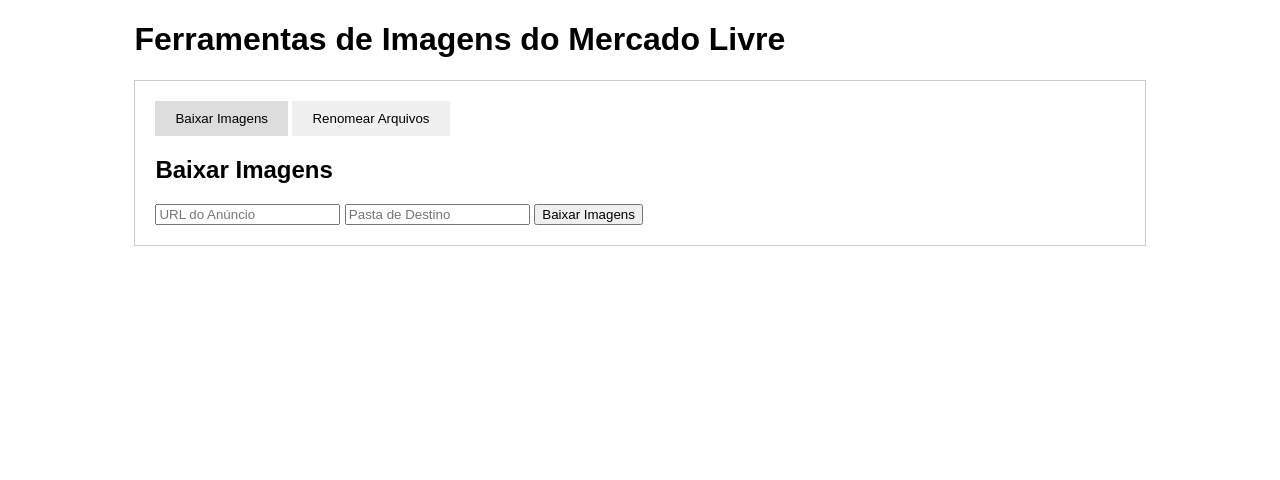
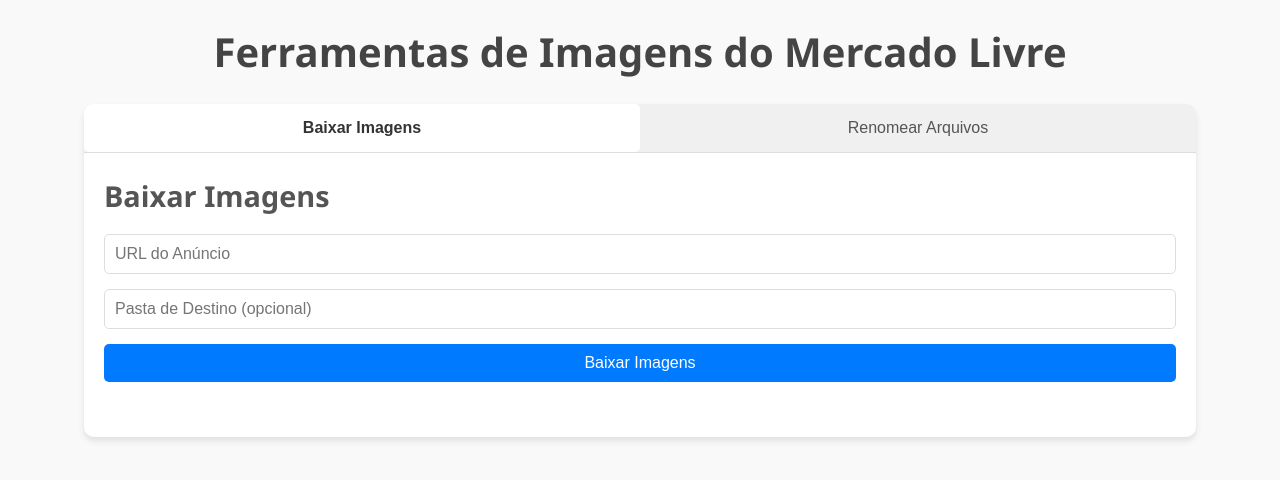
Before and after one commit to guigomaster01/mlImageDownload, a Flask app: page / in a window 1280 px wide. Shown: the top 480 px of the page. Run offline with Flask 3, Linux system fonts and the light colour scheme.

Commit message:
Deixando mais bonito o codigo

```diff
--- a/static/script.js
+++ b/static/script.js
@@ -13,7 +13,7 @@
     });
 });
 
-// Baixar Imagens
+// Função pra baixar imgs
 document.getElementById('baixar_button').addEventListener('click', () => {
     const urlAnuncio = document.getElementById('url_anuncio').value;
     const pastaBaixar = document.getElementById('pasta_baixar').value;
@@ -38,7 +38,7 @@
     });
 });
 
-// Renomear Arquivos
+// Função pra renomear as imagens
 document.getElementById('renomear_button').addEventListener('click', () => {
     const pastaRenomear = document.getElementById('pasta_renomear').value;
 
--- a/static/style.css
+++ b/static/style.css
@@ -1,33 +1,127 @@
+/* Reset básico */
+* {
+    margin: 0;
+    padding: 0;
+    box-sizing: border-box;
+}
+
+/* Estilos gerais */
 body {
-    font-family: sans-serif;
+    font-family: 'Segoe UI', Tahoma, Geneva, Verdana, sans-serif;
+    background-color: #f9f9f9;
+    color: #333;
+    line-height: 1.6;
 }
 
 .container {
-    width: 80%;
+    width: 90%;
+    max-width: 1200px;
     margin: 0 auto;
-}
-
-.tab-container {
-    border: 1px solid #ccc;
     padding: 20px;
 }
 
+h1 {
+    text-align: center;
+    margin-bottom: 20px;
+    font-size: 2.5rem;
+    color: #444;
+}
+
+h2 {
+    margin-bottom: 15px;
+    font-size: 1.8rem;
+    color: #555;
+}
+
+/* Estilos do contêiner das abas */
+.tab-container {
+    background-color: #fff;
+    border-radius: 10px;
+    box-shadow: 0 4px 6px rgba(0, 0, 0, 0.1);
+    overflow: hidden;
+}
+
+/* Estilos dos botões das abas */
+.tab-buttons {
+    display: flex;
+    background-color: #f0f0f0;
+    border-bottom: 1px solid #ddd;
+}
+
 .tab-button {
-    background-color: #f0f0f0;
+    flex: 1;
+    background-color: transparent;
     border: none;
-    padding: 10px 20px;
+    padding: 15px 20px;
     cursor: pointer;
+    font-size: 1rem;
+    color: #555;
+    transition: background-color 0.3s ease, color 0.3s ease;
+}
+
+.tab-button:hover {
+    background-color: #ddd;
+    color: #333;
 }
 
 .tab-button.active {
-    background-color: #ddd;
+    background-color: #fff;
+    color: #333;
+    font-weight: bold;
 }
 
+/* Estilos do conteúdo das abas */
 .tab-content {
     display: none;
-    margin-top: 20px;
+    padding: 20px;
 }
 
 .tab-content.active {
     display: block;
 }
+
+/* Estilos dos inputs e botões */
+input[type="text"] {
+    width: 100%;
+    padding: 10px;
+    margin-bottom: 15px;
+    border: 1px solid #ddd;
+    border-radius: 5px;
+    font-size: 1rem;
+}
+
+button {
+    width: 100%;
+    padding: 10px;
+    background-color: #007bff;
+    color: #fff;
+    border: none;
+    border-radius: 5px;
+    font-size: 1rem;
+    cursor: pointer;
+    transition: background-color 0.3s ease;
+}
+
+button:hover {
+    background-color: #0056b3;
+}
+
+/* Mensagens de status */
+#baixar_mensagem, #renomear_mensagem {
+    margin-top: 15px;
+    padding: 10px;
+    border-radius: 5px;
+    font-size: 0.9rem;
+}
+
+#baixar_mensagem.success, #renomear_mensagem.success {
+    background-color: #d4edda;
+    color: #155724;
+    border: 1px solid #c3e6cb;
+}
+
+#baixar_mensagem.error, #renomear_mensagem.error {
+    background-color: #f8d7da;
+    color: #721c24;
+    border: 1px solid #f5c6cb;
+}
--- a/templates/index.html
+++ b/templates/index.html
@@ -1,6 +1,8 @@
 <!DOCTYPE html>
-<html>
+<html lang="pt-BR">
 <head>
+    <meta charset="UTF-8">
+    <meta name="viewport" content="width=device-width, initial-scale=1.0">
     <title>Ferramentas de Imagens do Mercado Livre</title>
     <link rel="stylesheet" href="{{ url_for('static', filename='style.css') }}">
 </head>
@@ -9,13 +11,15 @@
         <h1>Ferramentas de Imagens do Mercado Livre</h1>
 
         <div class="tab-container">
-            <button class="tab-button active" data-tab="baixar">Baixar Imagens</button>
-            <button class="tab-button" data-tab="renomear">Renomear Arquivos</button>
+            <div class="tab-buttons">
+                <button class="tab-button active" data-tab="baixar">Baixar Imagens</button>
+                <button class="tab-button" data-tab="renomear">Renomear Arquivos</button>
+            </div>
 
             <div class="tab-content active" id="baixar">
                 <h2>Baixar Imagens</h2>
                 <input type="text" id="url_anuncio" placeholder="URL do Anúncio">
-                <input type="text" id="pasta_baixar" placeholder="Pasta de Destino">
+                <input type="text" id="pasta_baixar" placeholder="Pasta de Destino (opcional)">
                 <button id="baixar_button">Baixar Imagens</button>
                 <div id="baixar_mensagem"></div>
             </div>
```
